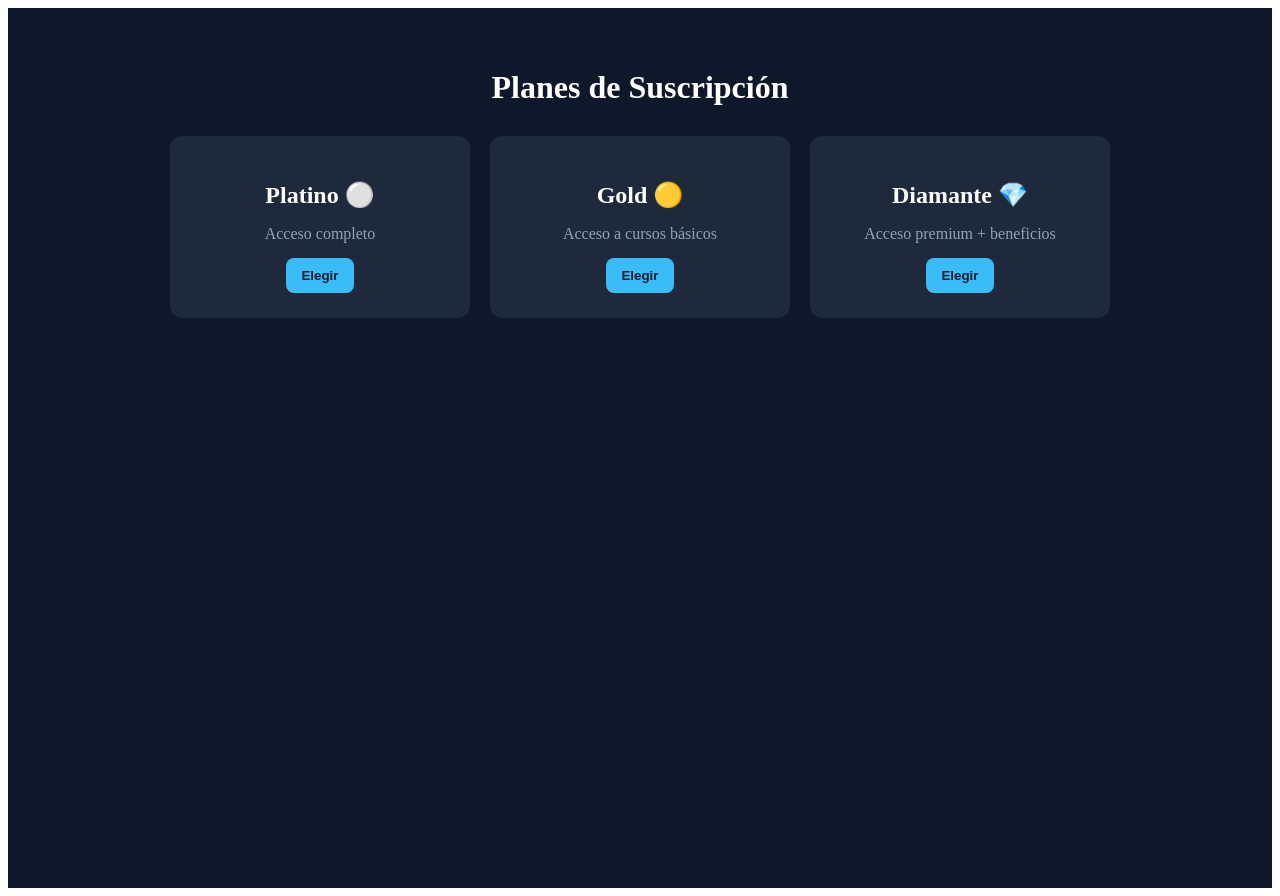
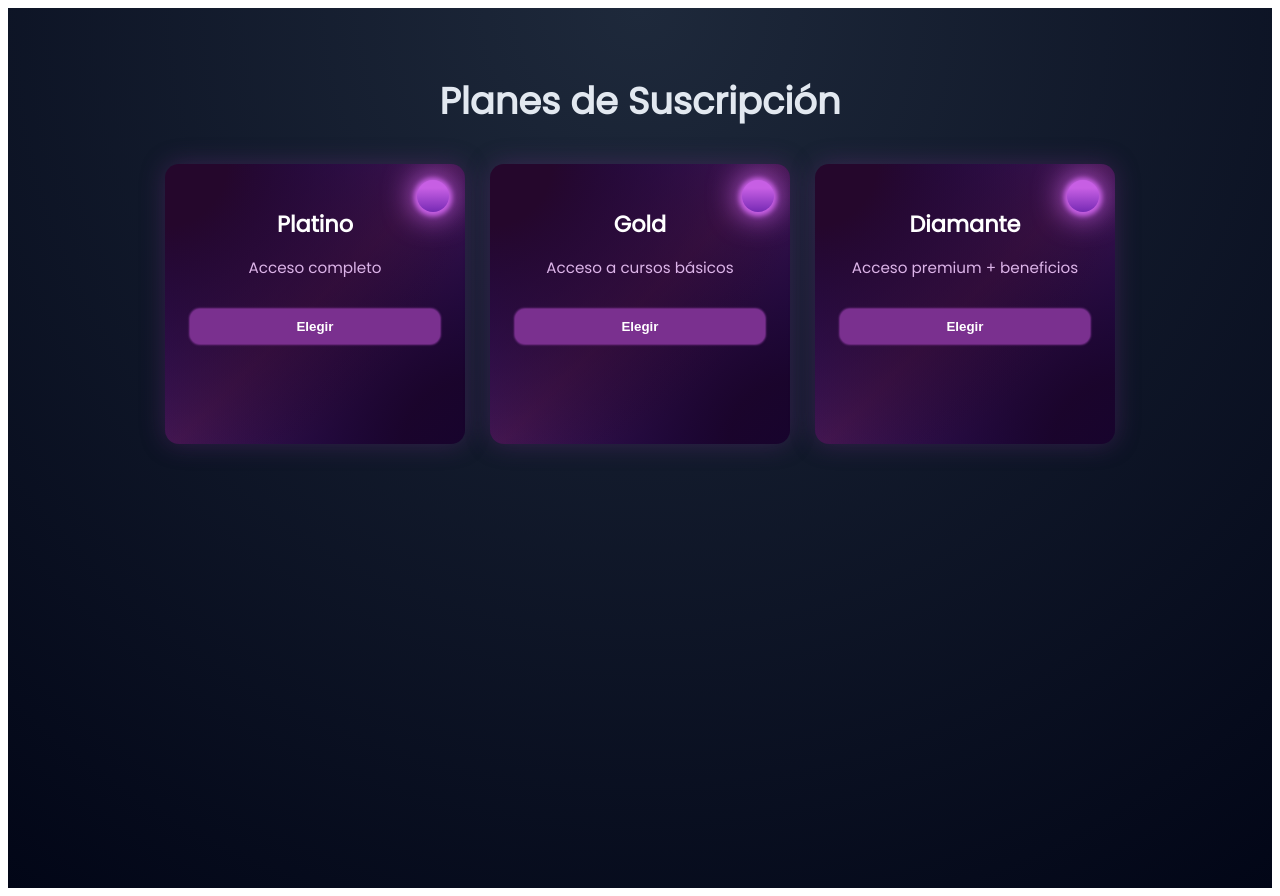
Before and after one commit to Kily10/proyecto-web, an Angular app in the folder frontend/: page /planes in a window 1280 px wide. Built offline with nearby package versions, Linux system fonts and the light colour scheme; sample sign-in values are in the browser's storage.

Commit message:
planes modificados

```diff
--- a/frontend/src/app/pages/planes/planes.css
+++ b/frontend/src/app/pages/planes/planes.css
@@ -1,53 +1,114 @@
 .planes {
   padding: 40px;
-  background: #0f172a;
+  background: radial-gradient(circle at top, #1e293b, #020617);
   color: white;
   min-height: 100vh;
   text-align: center;
+  font-family: 'Poppins', sans-serif;
 }
 
 .planes h1 {
-  margin-bottom: 30px;
+  margin-bottom: 35px;
+  font-size: 2.3rem;
+  color: #e2e8f0;
 }
 
 .cards {
   display: flex;
   justify-content: center;
-  gap: 20px;
+  gap: 25px;
   flex-wrap: wrap;
 }
 
 .card {
-  background: #1e293b;
+  overflow: hidden;
+  position: relative;
+  width: 250px;
+  min-height: 230px;
   padding: 25px;
-  border-radius: 12px;
-  width: 250px;
-  transition: 0.3s;
+  border-radius: 14px;
+  background-color: rgb(8, 19, 170);
+  background-image:
+    radial-gradient(
+      circle at 0% 0%,
+      rgb(37, 7, 44) 15%,
+      rgba(0, 0, 0, 0) 75%
+    ),
+    radial-gradient(
+      circle at 100% 100%,
+      rgba(25, 2, 31, 0.9) 15%,
+      rgba(0, 0, 0, 0) 150%
+    ),
+    linear-gradient(
+      135deg,
+      rgba(24, 8, 28, 0) 0%,
+      rgb(122, 48, 143) 50%,
+      rgba(24, 8, 28, 0) 100%
+    );
+  box-shadow: 0 0 25px rgba(122, 48, 143, 0.35);
+  transition: 0.3s ease;
+}
+
+.card::before {
+  content: "";
+  position: absolute;
+  top: 1rem;
+  right: 1rem;
+  width: 2rem;
+  height: 2rem;
+  background-color: rgb(122, 48, 143);
+  background-image: linear-gradient(
+    0deg,
+    rgba(118, 42, 180, 1) 0%,
+    rgb(199, 95, 228) 75%
+  );
+  border-radius: 9999px;
+  box-shadow:
+    0 1px 5px 3px rgb(199, 95, 228),
+    0 0 30px 5px rgb(199, 95, 228);
 }
 
 .card:hover {
   transform: scale(1.05);
+  box-shadow: 0 0 35px rgba(199, 95, 228, 0.55);
 }
 
 .card h2 {
-  margin-bottom: 10px;
+  position: relative;
+  z-index: 2;
+  margin-bottom: 12px;
+  font-size: 1.4rem;
+  color: white;
+  font-weight: 700;
 }
 
 .card p {
-  color: #94a3b8;
-  margin-bottom: 15px;
+  position: relative;
+  z-index: 2;
+  color: rgb(220, 180, 232);
+  margin-bottom: 20px;
+  font-size: 0.95rem;
+  font-weight: 500;
 }
 
 .card button {
-  background: #38bdf8;
+  overflow: hidden;
+  cursor: pointer;
+  position: relative;
+  z-index: 2;
+  margin-top: 10px;
+  padding: 10px 15px;
+  width: 100%;
+  background-color: rgb(122, 48, 143);
+  color: white;
   border: none;
-  padding: 10px 15px;
-  border-radius: 8px;
-  color: #0f172a;
+  border-radius: 10px;
   font-weight: bold;
-  cursor: pointer;
+  box-shadow: 0px 0px 2px 1px rgb(122, 48, 143);
+  transition: all 0.3s ease;
 }
 
 .card button:hover {
-  background: #0ea5e9;
+  background: rgb(122, 48, 143);
+  box-shadow: 0px 0px 20px 0 rgb(199, 95, 228);
 }
--- a/frontend/src/app/pages/planes/planes.html
+++ b/frontend/src/app/pages/planes/planes.html
@@ -5,20 +5,20 @@
   <div class="cards">
 
     <div class="card">
-      <h2>Platino ⚪</h2>
+      <h2>Platino </h2>
       <p>Acceso completo</p>
       <button (click)="suscribirse('Platino')">Elegir</button>
     </div>
 
 
     <div class="card">
-      <h2>Gold 🟡</h2>
+      <h2>Gold </h2>
       <p>Acceso a cursos básicos</p>
       <button (click)="suscribirse('Gold')">Elegir</button>
     </div>
 
     <div class="card">
-      <h2>Diamante 💎</h2>
+      <h2>Diamante </h2>
       <p>Acceso premium + beneficios</p>
       <button (click)="suscribirse('Diamante')">Elegir</button>
     </div>
```
